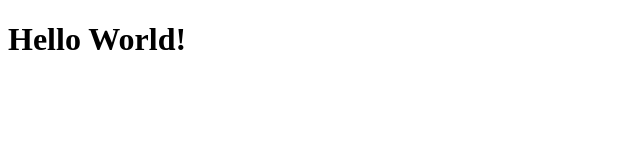
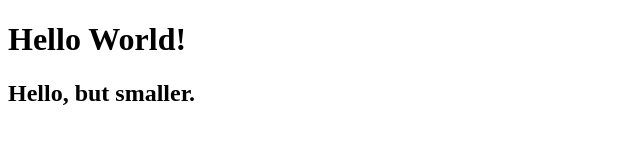
Before and after one commit to MellowMeh/html-foundations, a plain HTML site: page html-boilerplate/index.html in a window 1280 px wide. Shown: the whole page, without its empty margins (0-640 px from the left). Drawn offline with Linux system fonts and the light colour scheme.

Commit message:
Add subheading to salutation

```diff
--- a/html-boilerplate/index.html
+++ b/html-boilerplate/index.html
@@ -7,6 +7,7 @@
 
     <body>
         <h1>Hello World!</h1>
+        <h2>Hello, but smaller.</h2>
     </body>
 
 </html>
```
